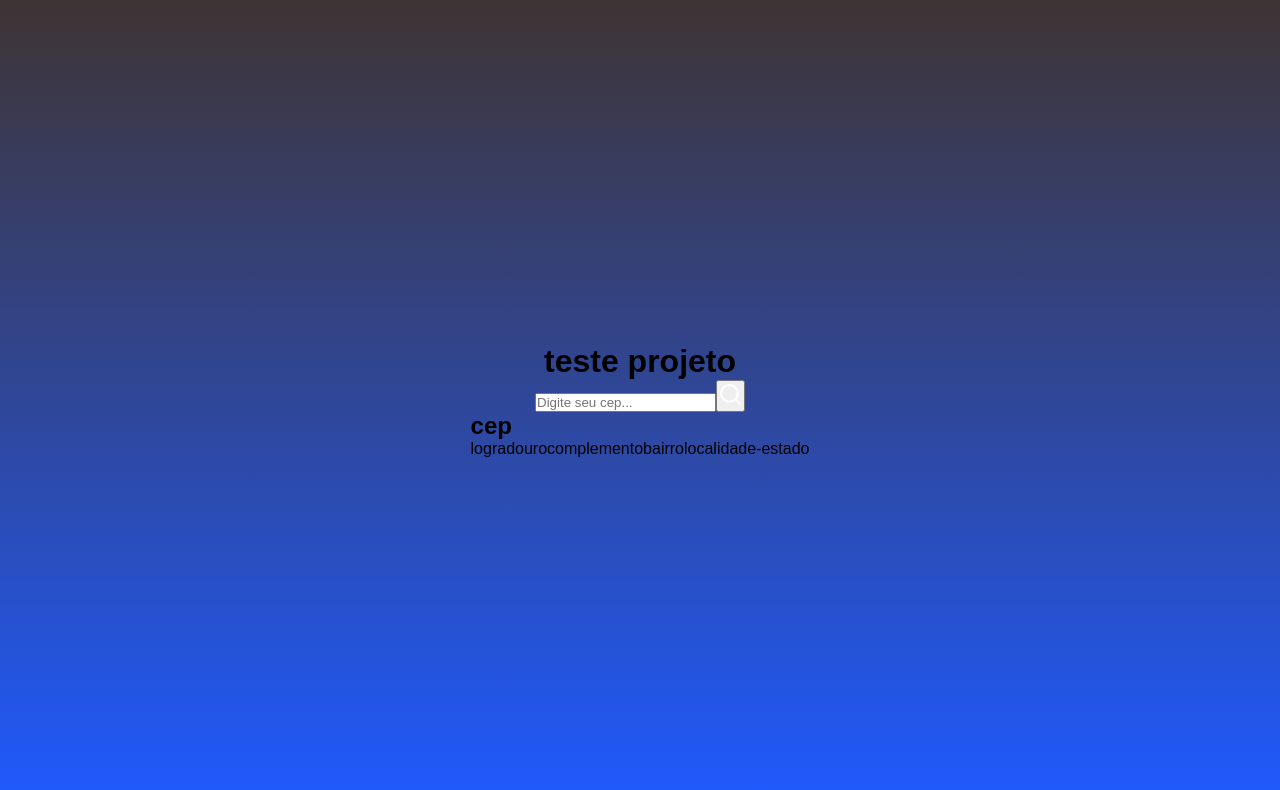
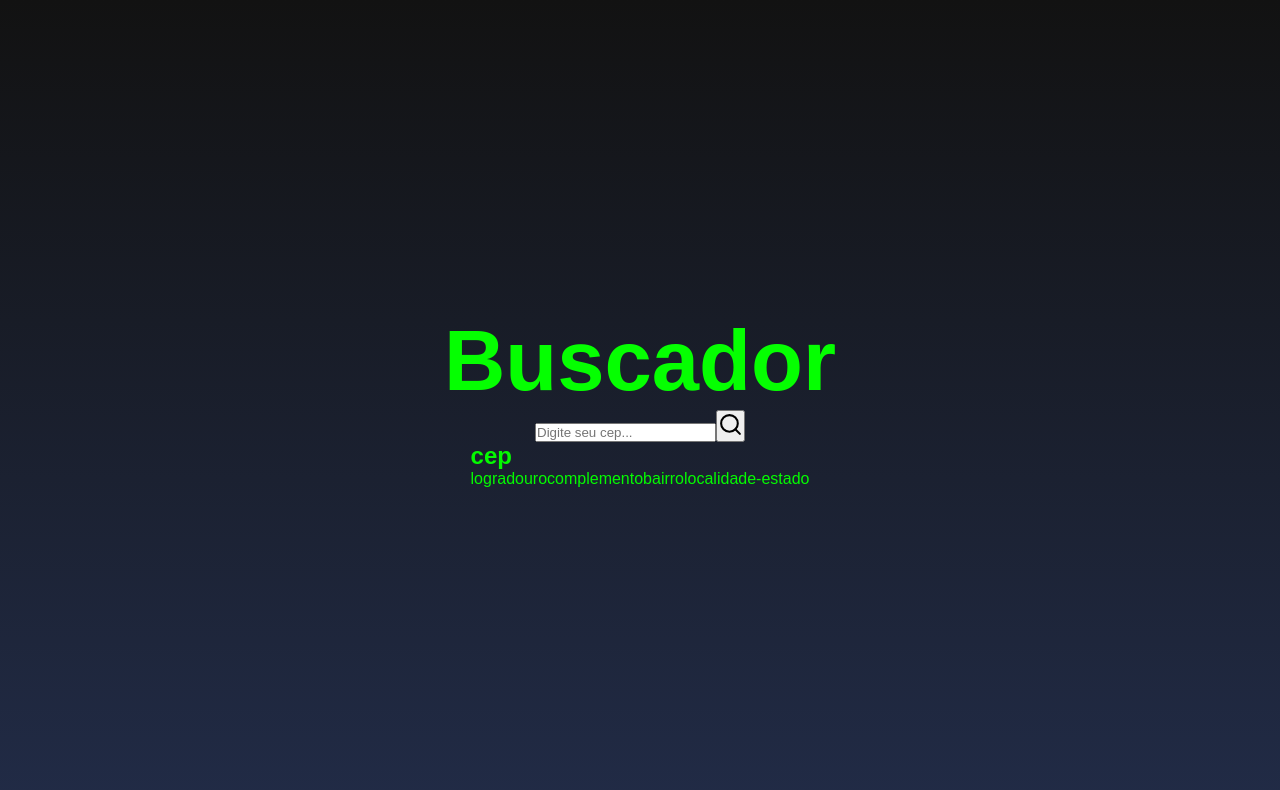
Before and after one commit to cauan-oss/trybe-portfolio, a React (Create React App) app in the folder 2.front-end/project-personal-CEP/buscador/: page / in a window 1280 px wide. Shown: the top 790 px of the page. Built offline with nearby package versions, Linux system fonts and the light colour scheme.

Commit message:
alterando o css

```diff
--- a/2.front-end/project-personal-CEP/buscador/src/App.jsx
+++ b/2.front-end/project-personal-CEP/buscador/src/App.jsx
@@ -3,12 +3,12 @@ import './styles.css'
 function App() {
   return (
     <div className="container">
-      <h1 className="title">teste projeto</h1>
+      <h1 className="title">Buscador</h1>
       <div className="container-input">
         <label htmlFor="input-text">
          <input placeholder="Digite seu cep..." id="input-text" type="text" />
          <button className="button-search">
-         <FiSearch size={25} color='white'
+         <FiSearch size={25} color= 'light green'
          ></FiSearch>
          </button>
         </label>
--- a/2.front-end/project-personal-CEP/buscador/src/styles.css
+++ b/2.front-end/project-personal-CEP/buscador/src/styles.css
@@ -5,5 +5,25 @@
     justify-content: center;
     align-items: center;
     flex-direction: column;
-    background: linear-gradient(#3f3434, #1f5afe);
+    background: linear-gradient(#121212, #212b46);
 }
+
+.title{
+   font-size: 85px;
+   color: rgb(5, 255, 1);
+   animation: flipTitle 2s;
+}
+
+.main{
+  color: rgb(4, 251, 0) ;
+
+}
+
+@keyframes flipTitle {
+    from {
+        transform: rotateX(90deg);
+    }
+    to{
+        transform: rotateX(0deg);
+    }
+}
```
